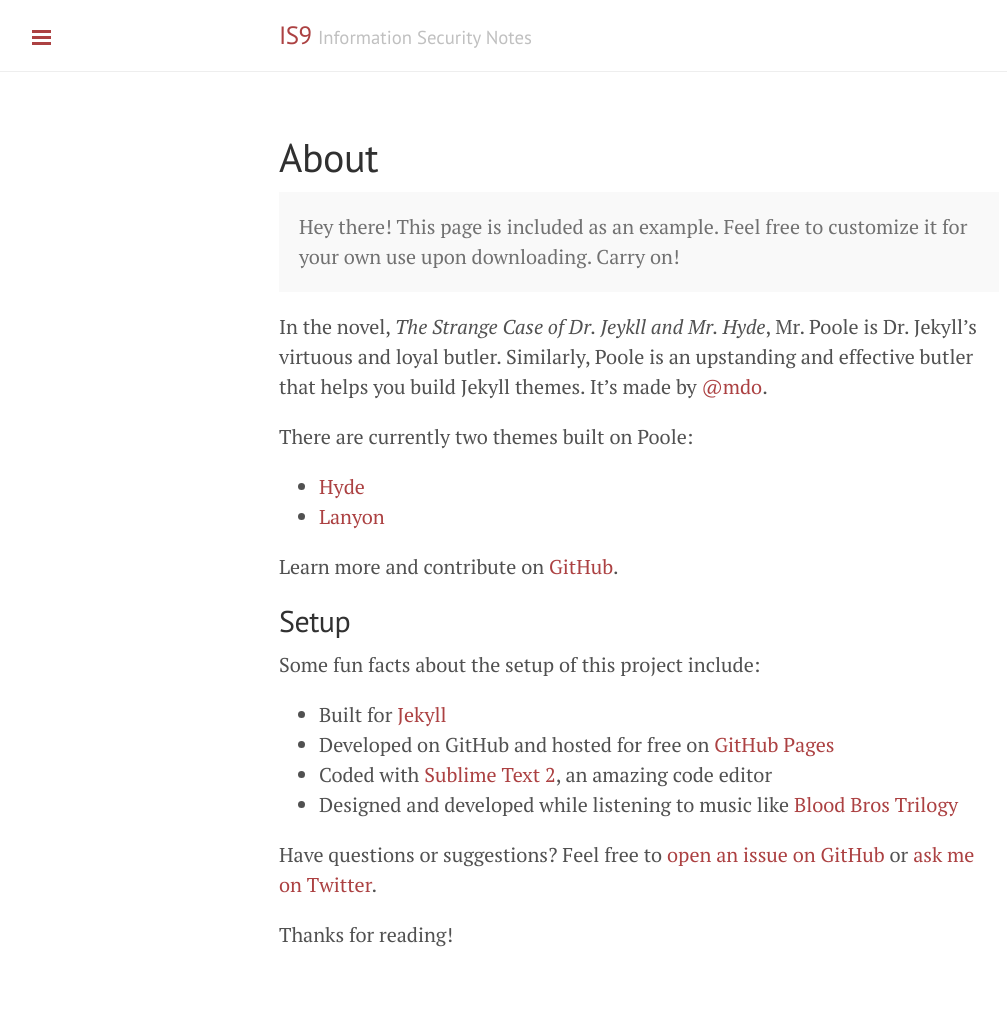
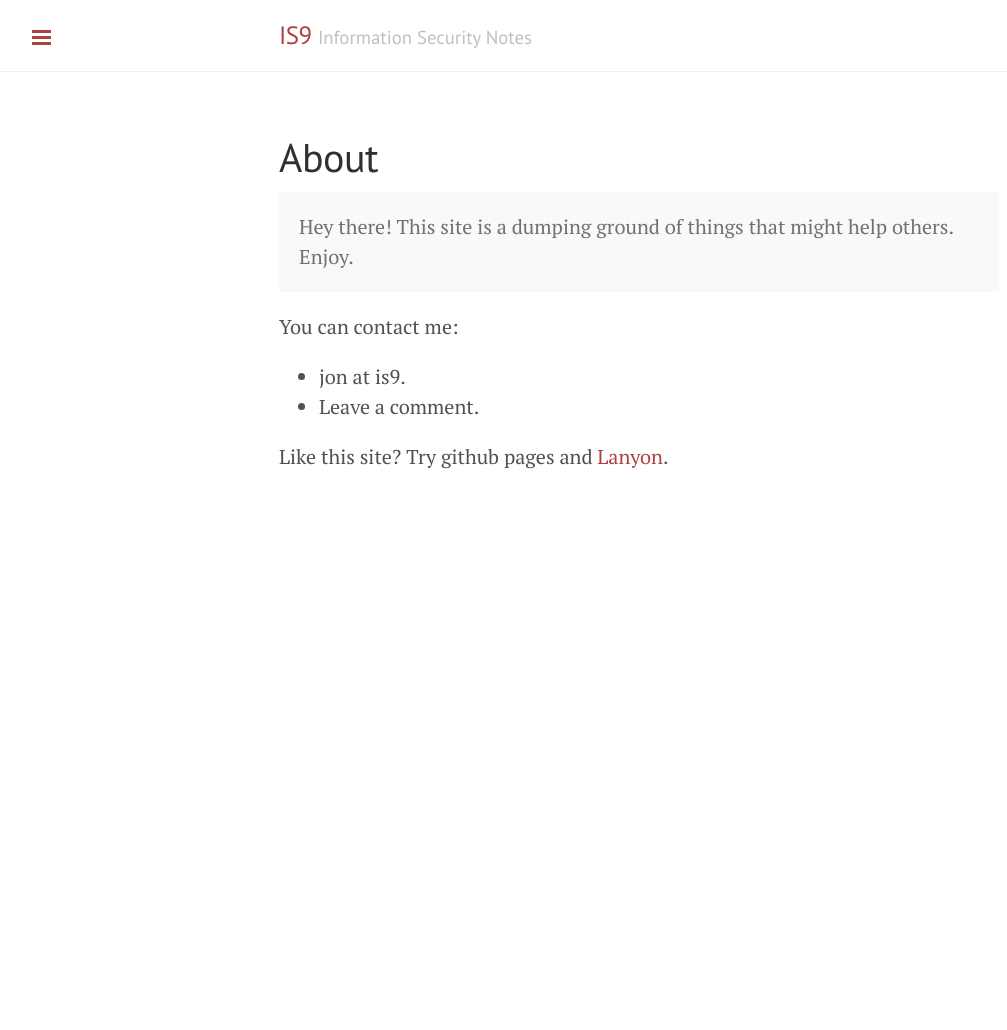
Before and after one commit to jondb/is9.co, a Jekyll site: the page built from about.md, in a window 1280 px wide. Shown: the whole page, without its empty margins (1-1008 px from the left). Built offline with Jekyll 4.4.1, drawn with Linux system fonts in a browser that asks for light colours; Markdown is read by kramdown in place of the engine named in the settings; after the commit the page ends 900 px from its top, so only the background shows below that.

Commit message:
Updated about.md

```diff
--- a/_config.yml
+++ b/_config.yml
@@ -24,3 +24,7 @@ author:
 
 # Custom vars
 version:             1.0.0
+
+# Github
+github:
+  repo:              http://github.com/jondb
--- a/_includes/sidebar.html
+++ b/_includes/sidebar.html
@@ -25,8 +25,7 @@
       {% endif %}
     {% endfor %}
 
-    <a class="sidebar-nav-item" href="{{ site.github.repo }}/archive/v{{ site.version }}.zip">Download</a>
-    <a class="sidebar-nav-item" href="{{ site.github.repo }}">GitHub project</a>
+    <a class="sidebar-nav-item" href="{{ site.github.repo }}">GitHub home</a>
     <span class="sidebar-nav-item">Currently v{{ site.version }}</span>
   </nav>
 
--- a/about.md
+++ b/about.md
@@ -4,27 +4,16 @@ title: About
 ---
 
 <p class="message">
-  Hey there! This page is included as an example. Feel free to customize it for your own use upon downloading. Carry on!
+  Hey there! This site is a dumping ground of things that might help others. Enjoy.
 </p>
 
-In the novel, *The Strange Case of Dr. Jeykll and Mr. Hyde*, Mr. Poole is Dr. Jekyll's virtuous and loyal butler. Similarly, Poole is an upstanding and effective butler that helps you build Jekyll themes. It's made by [@mdo](https://twitter.com/mdo).
 
-There are currently two themes built on Poole:
 
-* [Hyde](http://hyde.getpoole.com)
-* [Lanyon](http://lanyon.getpoole.com)
+You can contact me:
 
-Learn more and contribute on [GitHub](https://github.com/poole).
+* jon at is9.
+* Leave a comment.
 
-## Setup
 
-Some fun facts about the setup of this project include:
 
-* Built for [Jekyll](http://jekyllrb.com)
-* Developed on GitHub and hosted for free on [GitHub Pages](https://pages.github.com)
-* Coded with [Sublime Text 2](http://sublimetext.com), an amazing code editor
-* Designed and developed while listening to music like [Blood Bros Trilogy](https://soundcloud.com/maddecent/sets/blood-bros-series)
-
-Have questions or suggestions? Feel free to [open an issue on GitHub](https://github.com/poole/issues/new) or [ask me on Twitter](https://twitter.com/mdo).
-
-Thanks for reading!
+Like this site? Try github pages and [Lanyon](http://lanyon.getpoole.com).
```
